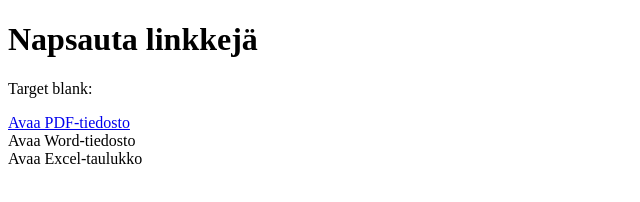
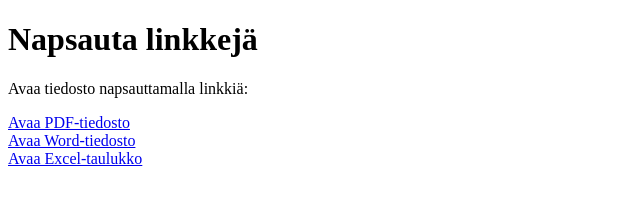
Before and after one commit to zakriye/20261020, a plain HTML site: page index.html in a window 1280 px wide. Shown: the whole page, without its empty margins (0-640 px from the left). Drawn offline with Linux system fonts and the light colour scheme.

Commit message:
Refactor index.html for improved structure and links
Updated HTML structure and links for better accessibility and language support.

```diff
--- a/index.html
+++ b/index.html
@@ -1,16 +1,18 @@
 <!DOCTYPE html>
-<html>
+<html lang="fi">
 <head>
-<meta charset="UTF-8">
-<title>m365-ja pdf-tiedostotesti</title>
+  <meta charset="UTF-8">
+  <title>M365- ja PDF-tiedostotesti</title>
 </head>
 <body>
 
-<h1>Napsauta linkkejä</h1>
+  <h1>Napsauta linkkejä</h1>
 
-<p>Target blank:</p>
-<a href="ohje.docx" target="_blank">Avaa PDF-tiedosto</a></br
-<a href="ohje.docx" target="_blank">Avaa Word-tiedosto</a></br
-<a href="taulukko.xlsx" target="_blank">Avaa Excel-taulukko</a>
+  <p>Avaa tiedosto napsauttamalla linkkiä:</p>
+
+  <a href="ohje.pdf" target="_blank" rel="noopener">Avaa PDF-tiedosto</a><br>
+  <a href="ohje.docx" target="_blank" rel="noopener">Avaa Word-tiedosto</a><br>
+  <a href="taulukko.xlsx" target="_blank" rel="noopener">Avaa Excel-taulukko</a>
+
 </body>
 </html>
```
